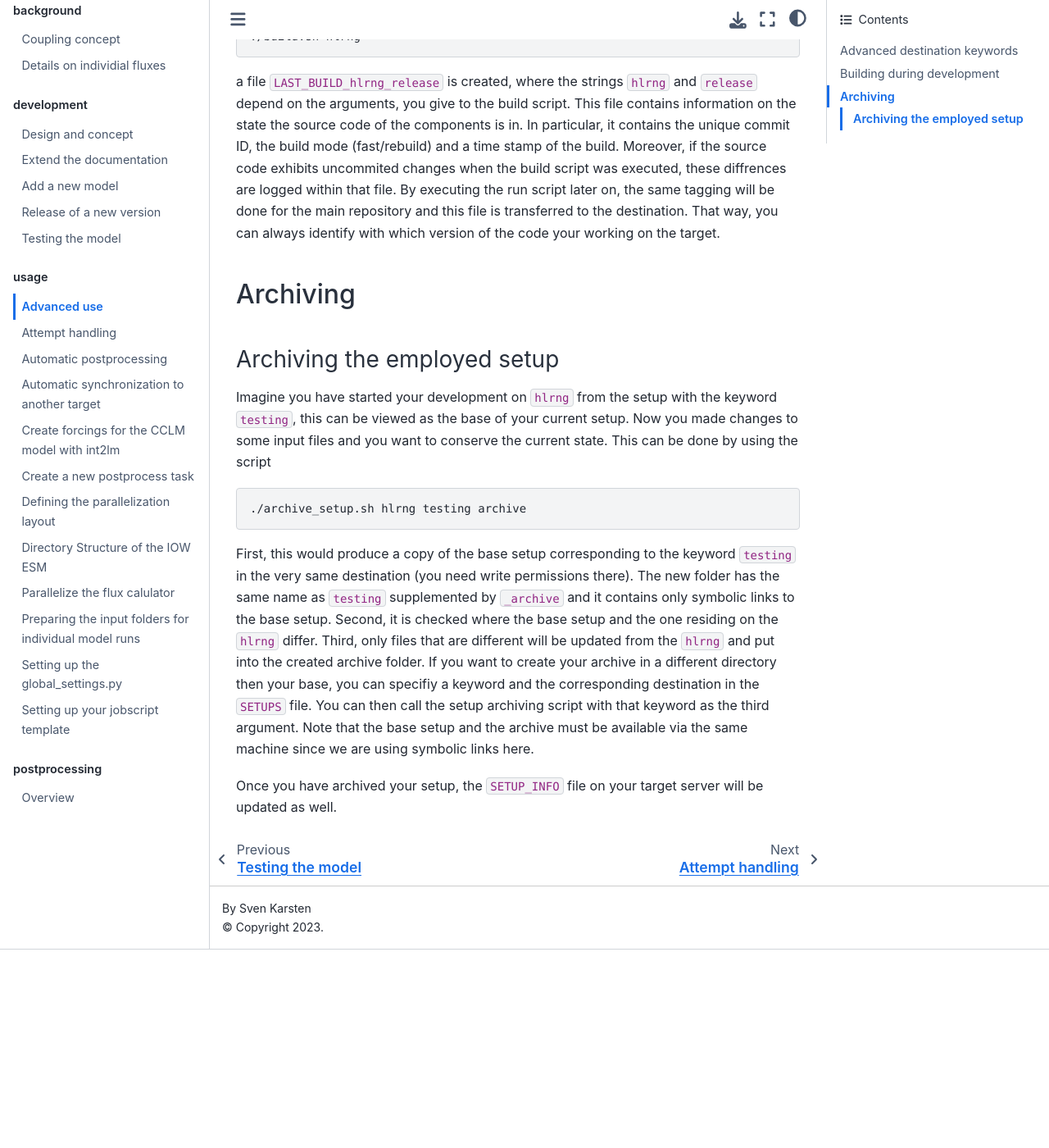
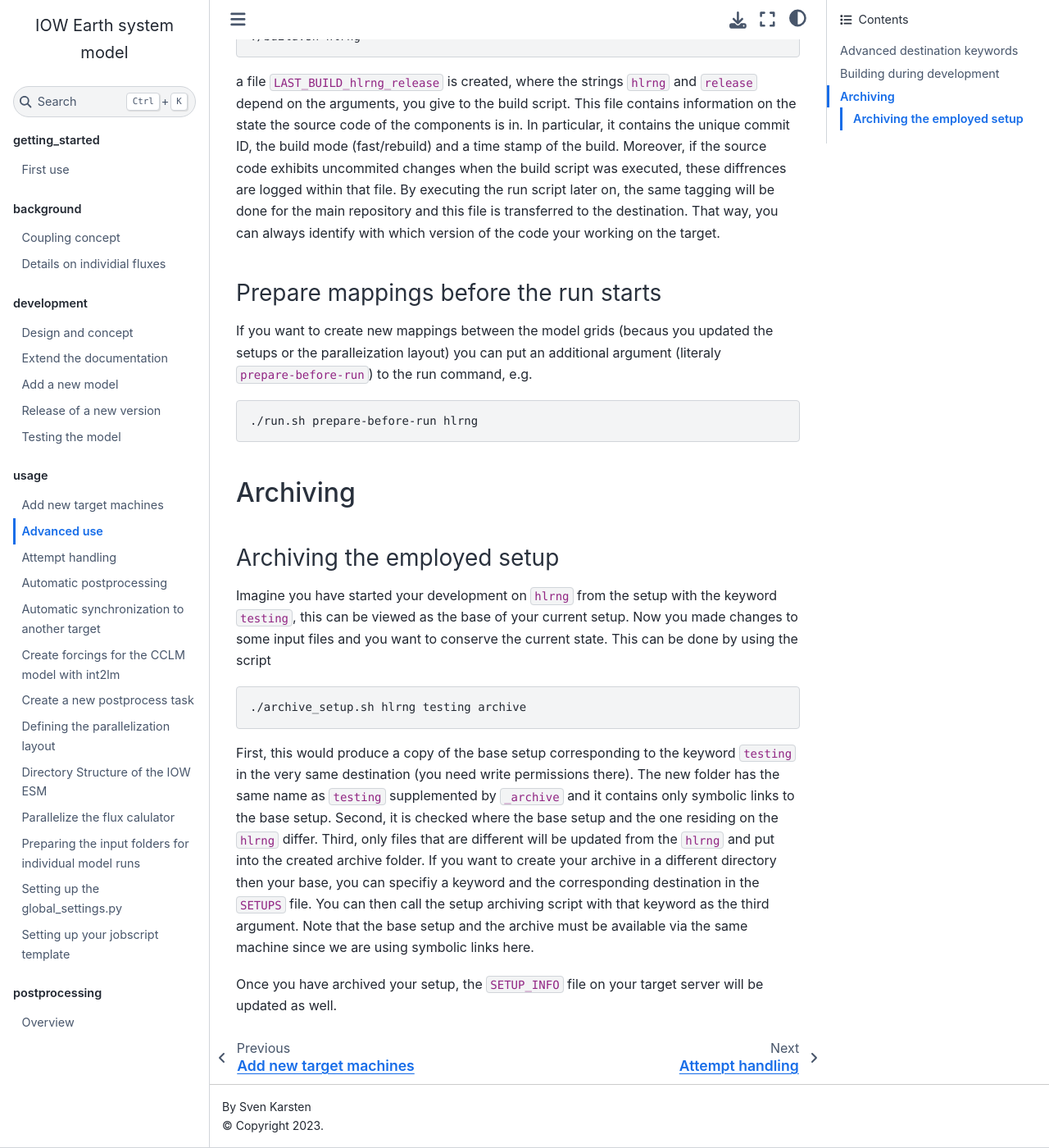
Before and after one commit to iow-esm/main, a Jupyter Book: the page built from documentation/usage/advanced_use.md, in a window 1280 px wide and 1400 px high, scrolled down 908 px. Shown: the whole window at 82% size. Built offline with Jupyter Book 1.0.4 settings and Sphinx 7.4.7 and the Sphinx Book theme 1.1.4, drawn with Linux system fonts in a browser that asks for light colours; pages that are not in the unit, such as notebooks, are missing from menus; before the commit the page ends 2066 px from its top, so only the background shows below that.

Commit message:
Fixed some stuff in the documentation

````diff
--- a/documentation/_toc.yml
+++ b/documentation/_toc.yml
@@ -12,12 +12,12 @@
   chapters:
   - file: development/design_concept.md
   - file: development/extend_documentation.md
-  - file: development/new_destinations.md
   - file: development/new_model.md
   - file: development/release_new_version.md
   - file: development/testing.md
 - caption: usage
   chapters:
+  - file: usage/add_new_target_machines.md
   - file: usage/advanced_use.md
   - file: usage/attempt_handling.md
   - file: usage/automatic_postprocessing.ipynb
--- a/documentation/getting_started/first_use.md
+++ b/documentation/getting_started/first_use.md
@@ -82,7 +82,7 @@
 
 At the moment there are running build scripts only for these targets, which can be found the file `AVAILABLE_TARGETS` as well.
 Do not edit or commit this file unless you really know what you are doing.
-**IMPORTANT: If you want to add more targets, it will be explained in [](usage:new-target-machines).**
+**IMPORTANT: If you want to add more targets, it will be explained in [](usage:add-new-target-machines).**
 
 The second element in a line of `DESTINATIONS.example` corresponds to the *root directory on the target*, the path, where the whole model will be deployed, built and run.
 If the path on the target does not exist, it will be created.
--- a/documentation/usage/advanced_use.md
+++ b/documentation/usage/advanced_use.md
@@ -44,6 +44,16 @@
 That way, you can always identify with which version of the code your working on the target.
 
 
+(usage:advanced_use:prepare_before_run)=
+### Prepare mappings before the run starts
+
+If you want to create new mappings between the model grids (becaus you updated the setups or the paralleization layout) you can put an additional argument (literaly `prepare-before-run`) to the run command, e.g.
+
+``` bash
+./run.sh prepare-before-run hlrng
+```
+
+
 ## Archiving
 
 ### Archiving the employed setup
````
Also changed, not shown: documentation/usage/add_new_target_machines.md (renamed from documentation/usage/new_destinations.md, +1 -1 lines), documentation/usage/parallelize_flux_calculator.md (+1 -1 lines).
